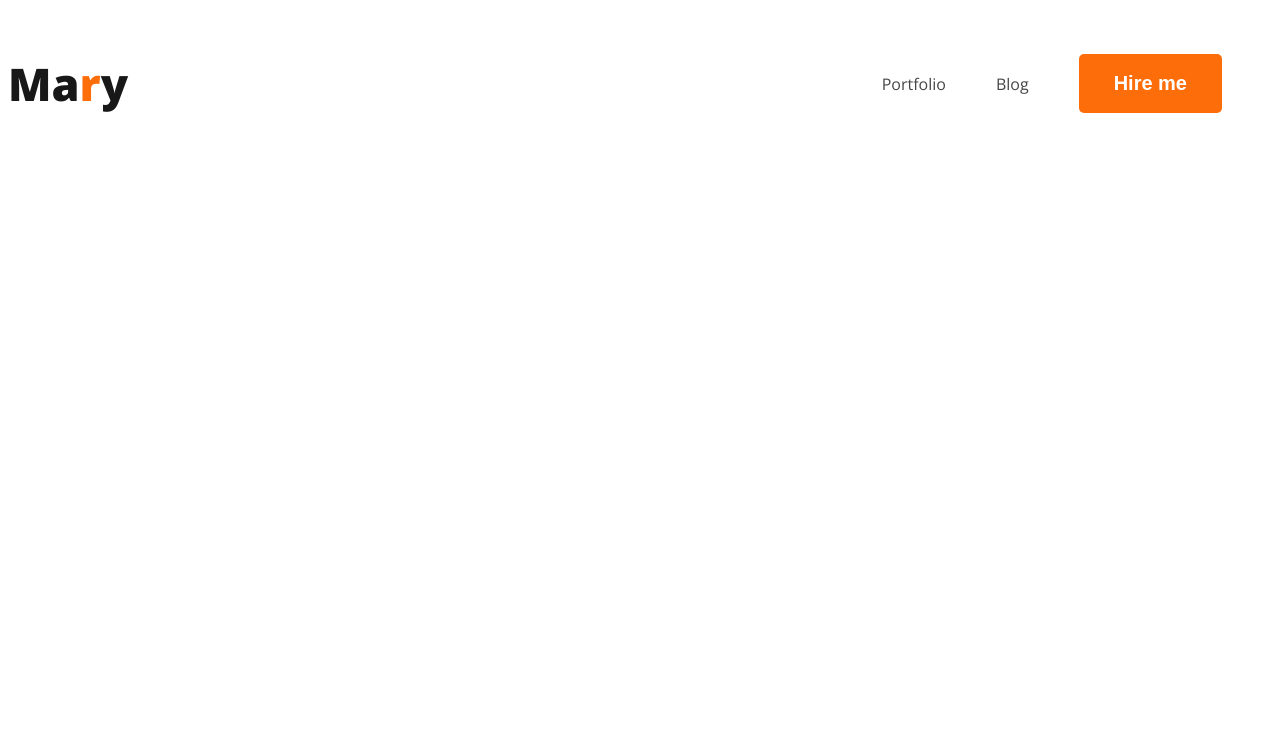
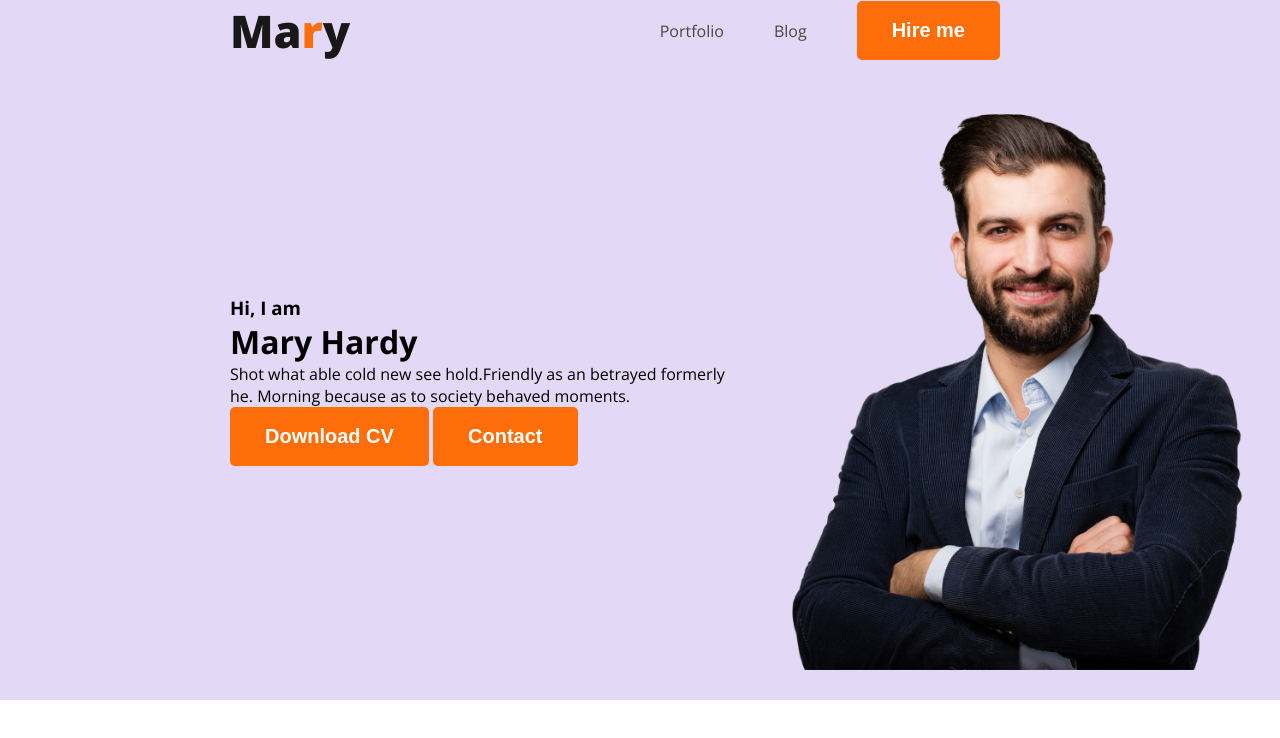
Before and after one commit to mdwahiduzzaman124/portfolio-website, a plain HTML site: page index.html in a window 1280 px wide. Drawn offline with nearby package versions, Linux system fonts and the light colour scheme.

Commit message:
added photo

```diff
--- a/index.html
+++ b/index.html
@@ -12,7 +12,7 @@
 </head>
 
 <body>
-  <header>
+  <header class="header">
     <nav>
       <h3 class="nav-title">Ma<span class="text-primery">r</span>y</h3>
       <ul>
@@ -21,6 +21,17 @@
         <li><button class="button-primery">Hire me</button></li>
       </ul>
     </nav>
+    <div class="banner">
+      <div>
+        <h3>Hi, I am</h3>
+        <h1>Mary Hardy</h1>
+        <p>Shot what able cold new see hold.Friendly as an betrayed formerly he. Morning because as to society behaved
+          moments.</p>
+        <button class="button-primery">Download CV</button>
+        <button class="button-primery">Contact</button>
+      </div>
+      <img class="profile-pic" src="images/hardy.png" alt="">
+    </div>
   </header>
 </body>
 
--- a/styles/blog.css
+++ b/styles/blog.css
@@ -1,7 +1,7 @@
-/* *{
+* {
   margin: 0px;
   padding: 0px;
-} */
+}
 /* common shared styles */
 body {
   font-family: 'Open Sans', sans-serif;
@@ -10,6 +10,7 @@ body {
 nav {
   display: flex;
   justify-content: space-between;
+  margin: 0 230px;
 }
 .nav-title {
   color: var(--Dark-01, #181818);
@@ -31,6 +32,7 @@ nav a {
   text-decoration: none;
   color: var(--Dark-02, #474747);
 }
+/* button work */
 .button-primery {
   border-radius: 5px;
   background: #fd6e0a;
@@ -40,3 +42,16 @@ nav a {
   font-size: 20px;
   font-weight: 700;
 }
+/* header work */
+.header {
+  background-color: #e3d8f6;
+}
+.banner {
+  padding: 30px 30px 30px 230px;
+  display: flex;
+  align-items: center;
+  justify-content: space-between;
+}
+.banner .profile-pic {
+  width: 500px;
+}
```
